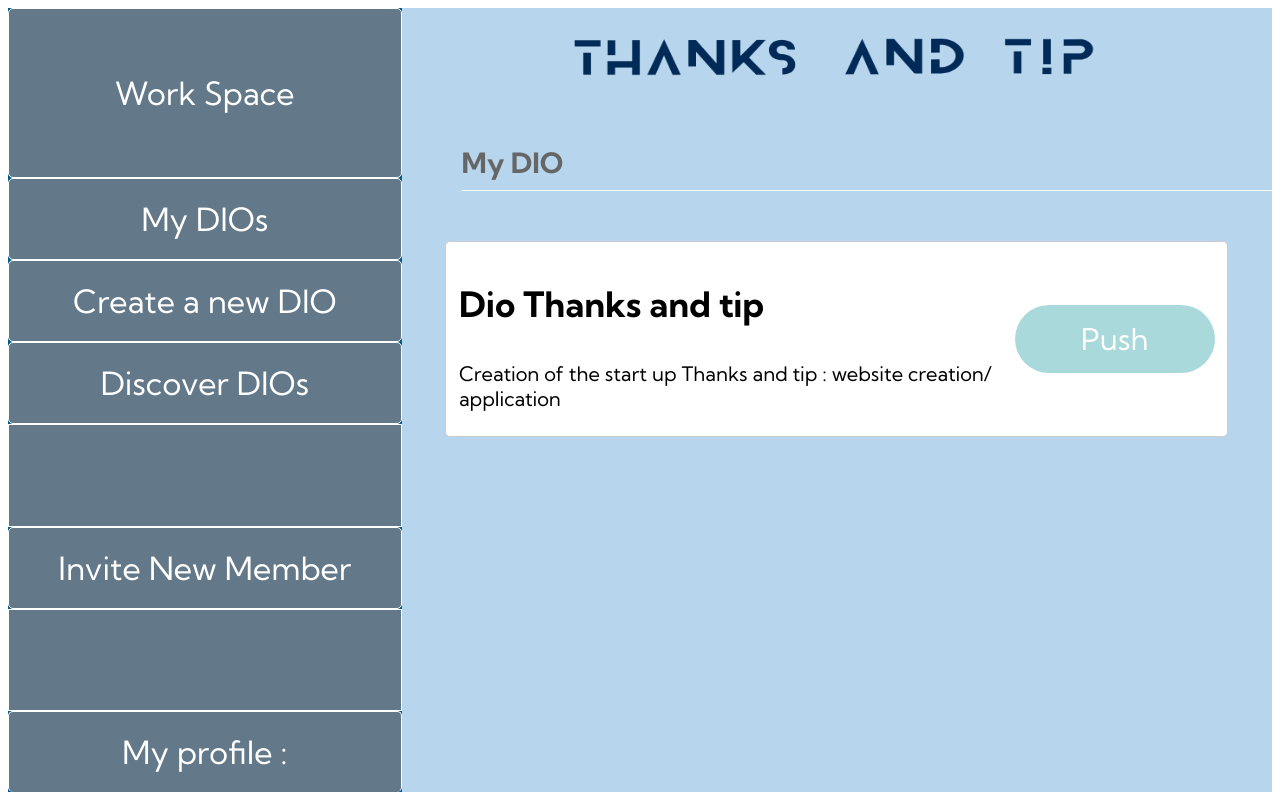
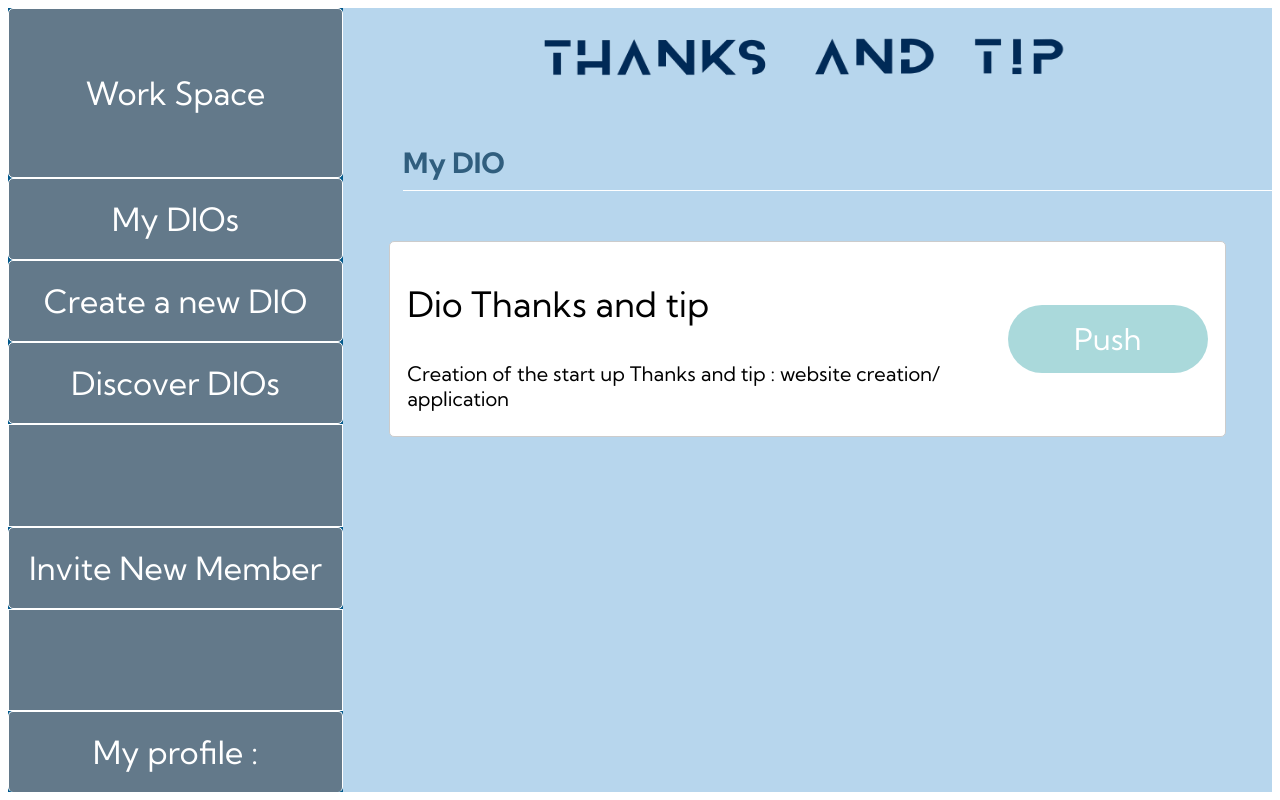
Before and after one commit to ennajahayou/testbackend2, a React (Create React App) app in the folder frontend/: page /Archives in a window 1280 px wide. Both pictures are taken after a click on the button "My DIO". Built offline with nearby package versions, Linux system fonts and the light colour scheme; no server answers.

Commit message:
change font-weight

```diff
--- a/frontend/package.json
+++ b/frontend/package.json
@@ -13,7 +13,7 @@
     "web-vitals": "^2.1.4"
   },
   "scripts": {
-    "start": "set PORT=80 && react-scripts start",
+    "start": "set PORT=81 && react-scripts start",
     "build": "react-scripts build",
     "test": "react-scripts test",
     "eject": "react-scripts eject"
--- a/frontend/src/Components/DIOList.css
+++ b/frontend/src/Components/DIOList.css
@@ -1,3 +1,4 @@
+@import url('https://fonts.googleapis.com/css2?family=Kumbh+Sans:wght@300;400;700&display=swap');
 /*.dio-list {
     position: relative;
     display: flex;
@@ -38,7 +39,9 @@
 /* Le conteneur des DIO, si vous en avez un */
 .dio-list {
   width: 90%; /* Fixer la largeur à 90% de la largeur du parent */
-  margin: auto; /* Ajustez selon vos besoins */
+  margin: auto;
+  font-family: "Kumbh Sans";
+   /* Ajustez selon vos besoins */
 }
 
 /* Style pour chaque DIO */
@@ -57,7 +60,12 @@
 .dio-text {
   width: 70%;
   font-size: 20px;
-  font-family: "Kumbh Sans"; /* Ajustez la valeur en fonction de vos besoins */
+  font-family: "Kumbh Sans";
+  font-weight: 500;
+   /* Ajustez la valeur en fonction de vos besoins */
+}
+.dio-text h3{
+  font-weight: 500;
 }
 
 .participate-button {
--- a/frontend/src/Components/Sidebar.css
+++ b/frontend/src/Components/Sidebar.css
@@ -2,7 +2,7 @@
 .sidebar {
     background-color: rgb(0, 88, 139);
     color: white;
-    width: 50vh;
+    width: 312;
     height: 98vh;
     display: flex;
     flex-direction: column;
--- a/frontend/src/pages/Homepage.css
+++ b/frontend/src/pages/Homepage.css
@@ -33,6 +33,7 @@
   text-align: center;
 }*/
 
+
 .App {
   display: flex;
 
@@ -66,12 +67,12 @@
   font-size: 28px; /* Ajustez la taille selon vos besoins */
   text-align: left;
   margin-left: 60px; /* Ajustez la marge selon vos besoins pour aligner le texte à gauche */
-  color: #666;
-
+  color: #305E7E;
   border-bottom: 1px solid white; /* Ajoute une bordure en bas de l'élément */
   padding-bottom: 10px; /* Ajoute un espace en dessous du texte et au-dessus de la ligne */
   margin-bottom: 50px;
   font-family: "Kumbh Sans";
+  font-weight: 510;
   /* Choisissez la couleur que vous préférez */
 }
 
```
Also changed, not shown: 2 other files (tests, documents, lock files or other folders).
